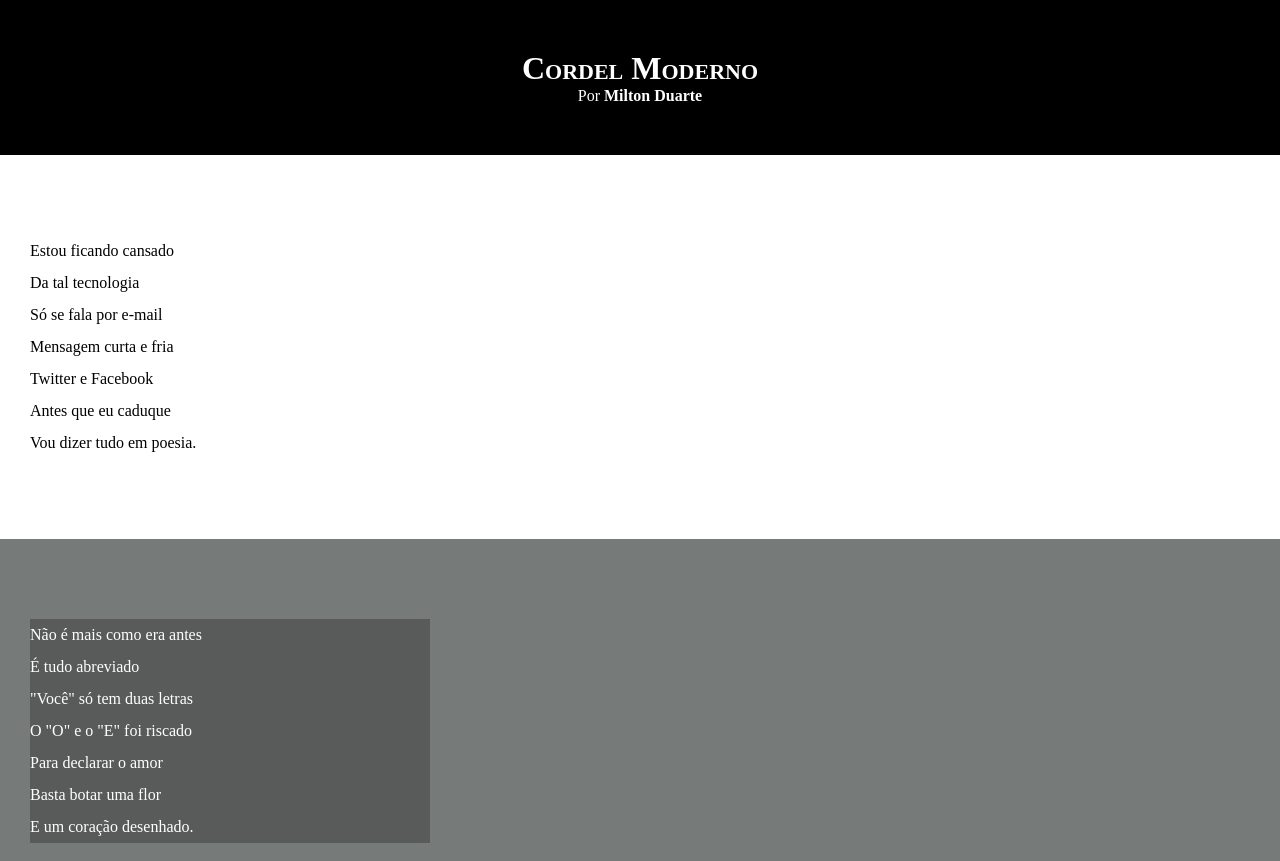
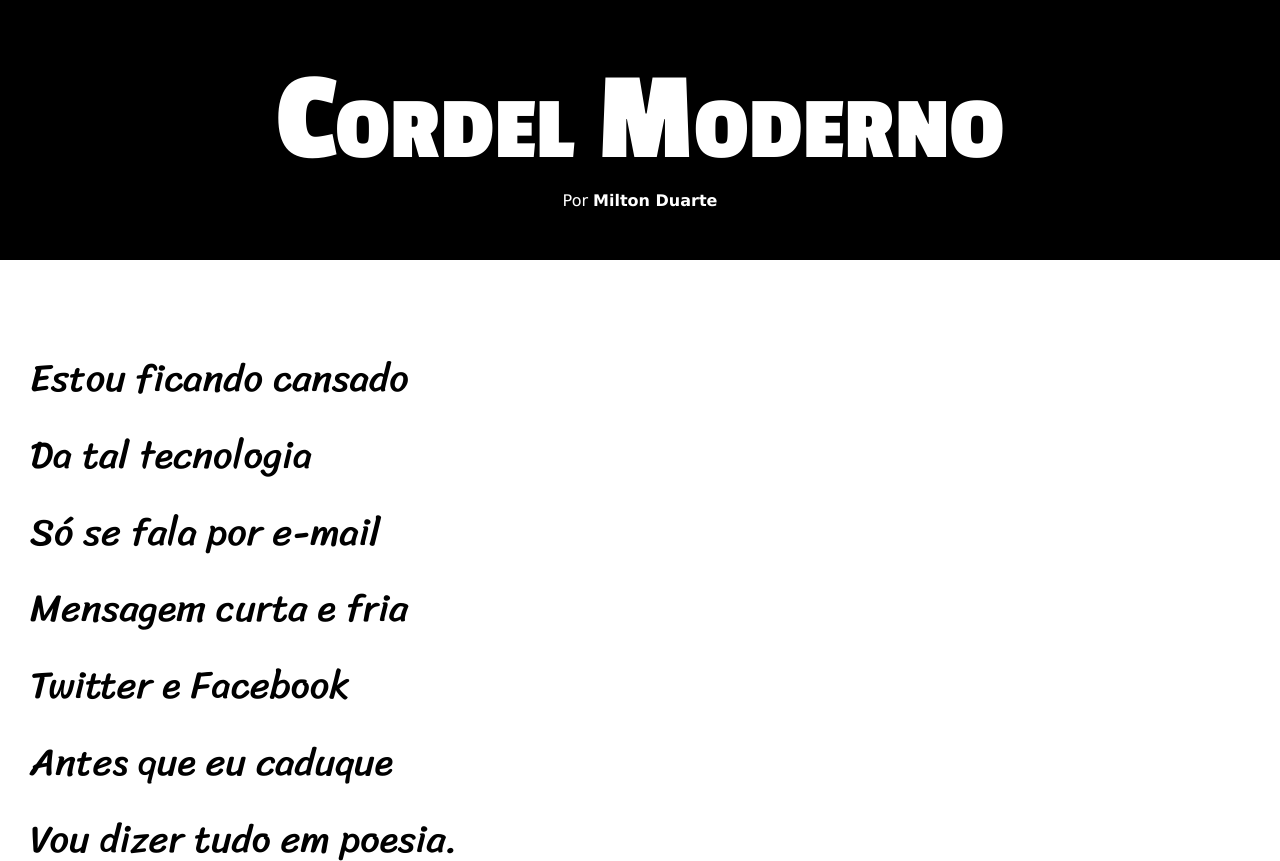
Before and after one commit to cjdigital360/projeto-cordel, a plain HTML site: page index.html in a window 1280 px wide. Shown: the top 861 px of the page. Drawn offline with Linux system fonts and the light colour scheme.

Commit message:
Update stylestyle.css

```diff
--- a/estilo/stylestyle.css
+++ b/estilo/stylestyle.css
@@ -1,4 +1,14 @@
 @charset "UTF-8";
+
+@import url('https://fonts.googleapis.com/css2?family=Passion+One:wght@400;700;900&display=swap');
+
+@import url('https://fonts.googleapis.com/css2?family=Sriracha&display=swap');
+
+:root {
+    --fonte1: Verdana, Geneva, Tahoma, sans-serif;
+    --fonte2: "Passion One", sans-serif;
+    --fonte3: "Sriracha", cursive;
+}
 
 * {
     margin: 0px;
@@ -9,6 +19,7 @@ html,
 body {
     min-height: 100vh;
     background-color: darkgrey;
+    font-family: var(--fonte1);
 }
 
 header {
@@ -20,6 +31,8 @@ header {
 header>h1 {
     padding-top: 50px;
     font-variant: small-caps;
+    font-family: var(--fonte2);
+    font-size: 10vw;
 }
 
 header>p {
@@ -43,6 +56,8 @@ section {
     padding-bottom: 10vh;
     line-height: 2em;
     padding-left: 30px;
+    font-family: var(--fonte3);
+    font-size: 3vw;
 }
 
 section.normal {
@@ -55,8 +70,9 @@ section.imagem {
     color: white;
 }
 
-section.imagem > p {
-    width: 400px;
+section.imagem>p {
+    display: inline-block;
+    padding: 5px;
     background-color: rgba(0, 0, 0, 0.253);
 }
 
```
